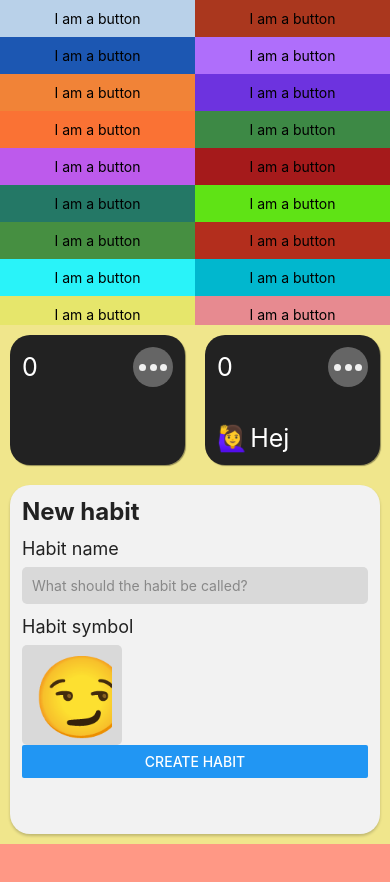
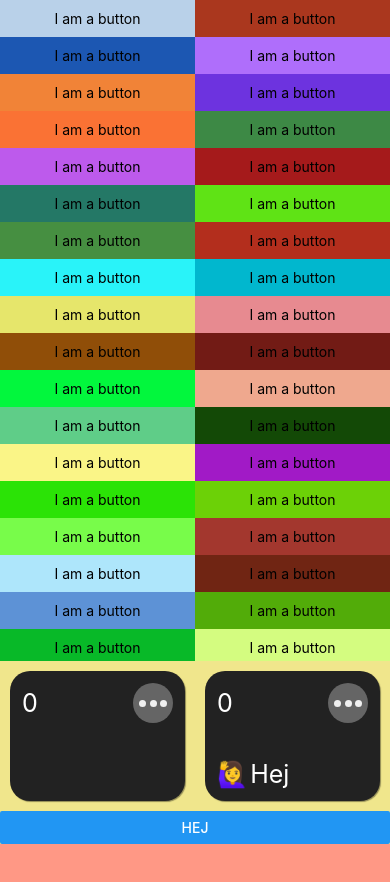
Before and after one commit to JeppeGivskud/Projekt-8---PDP2020, a React Native app in the folder App interface/HabitPageExample/: screen / in a window 390 px wide. Built offline with nearby package versions, Linux system fonts and the light colour scheme.

Commit message:
Framework til kontrol af UI. Se FIXME: i CreateHabit.js

```diff
--- a/App interface/HabitPageExample/App.js
+++ b/App interface/HabitPageExample/App.js
@@ -1,4 +1,4 @@
-import { SafeAreaView, StyleSheet, View, Dimensions } from "react-native";
+import { SafeAreaView, StyleSheet, View, Dimensions, Text, Button } from "react-native";
 import { useState } from "react";
 import HabitPage from "./components/HabitPage";
 import LogButton from "./components/LogButton";
@@ -45,8 +45,6 @@ export default function App() {
         setReceivedSymbol(habitSymbol);
     }
 
-
-
     return (
         <View style={{ flex: 1, backgroundColor: "khaki" }}>
             {/*Actual app: */}
@@ -57,7 +55,12 @@ export default function App() {
                         <HabitBox color={"#007AFF"} name={receivedHabitName} symbol={receivedSymbol} />
                         <HabitBox color={"#007AFF"} name="Hej" symbol="🙋‍♀️" />
                     </View>
-                    <CreateHabit transferHabitName={transferHabitName} transferSymbol={transferSymbol} />
+                    {creatingHabit ? (
+                        < CreateHabit transferHabitName={transferHabitName} transferSymbol={transferSymbol} saveHabit={saveHabit} />
+                    ) : (
+                        <Button title="hej" onPress={createHabit} />
+                    )}
+
                     <BottomBar
                         safeAreaDimensions={safeAreaDimensions}
                         color={"tomato"}
```
Also changed, not shown: App interface/HabitPageExample/components/CreateHabit.js (+5 -2 lines).
